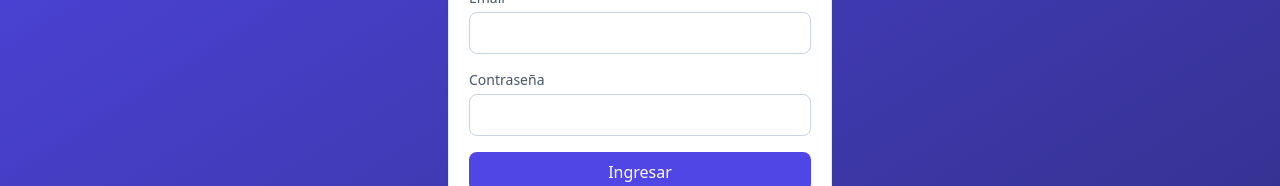
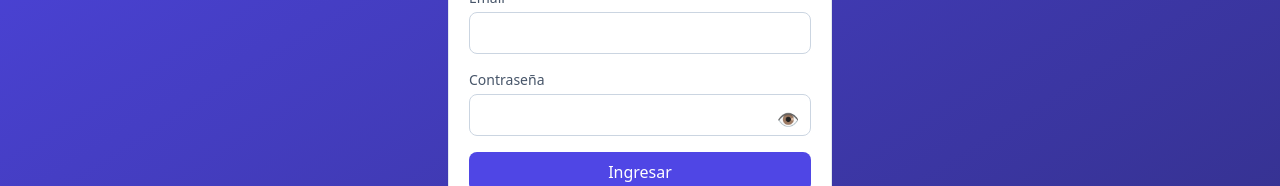
Before and after one commit to Gonchix07/giftcards-app, a React (Vite) app: page /login in a window 1280 px wide. Shown: the part 320-506 px from the top of the page. Built offline with nearby package versions, Linux system fonts and the light colour scheme; no server answers.

Commit message:
Dashboard

```diff
--- a/src/pages/AdminHome.jsx
+++ b/src/pages/AdminHome.jsx
@@ -32,7 +32,7 @@ export default function AdminHome() {
       // Fecha de corte según el período elegido (0 = todo el historial)
       const desde = dias > 0 ? new Date(Date.now() - dias * 86400000).toISOString() : null
 
-      let gcq = supabase.from('giftcards').select('empresa_id, monto_max, cliente_id, created_at')
+      let gcq = supabase.from('giftcards').select('empresa_id, monto_max, cliente_id, created_at, estado')
       let txq = supabase.from('transacciones').select('monto, created_at, giftcards(empresa_id)')
       if (desde) {
         gcq = gcq.gte('created_at', desde)
@@ -54,7 +54,8 @@ export default function AdminHome() {
           .filter((t) => t.giftcards?.empresa_id === e.id)
           .reduce((a, t) => a + Number(t.monto), 0)
         const clientes = new Set(propias.filter((c) => c.cliente_id).map((c) => c.cliente_id)).size
-        return { id: e.id, nombre: e.nombre, activo: e.activo, emitido, usado, cantidad: propias.length, clientes }
+        const canjeadas = propias.filter((c) => c.estado === 'agotada').length
+        return { id: e.id, nombre: e.nombre, activo: e.activo, emitido, usado, cantidad: propias.length, clientes, canjeadas }
       })
 
       setEmpresas(porEmpresa.sort((a, b) => (b.activo ? 1 : 0) - (a.activo ? 1 : 0)))
@@ -122,10 +123,11 @@ export default function AdminHome() {
                         <span className="text-xs font-normal text-indigo-600">Ver gift cards →</span>
                       </span>
                     </h3>
-                    <div className="grid grid-cols-2 gap-3">
+                    <div className="grid grid-cols-3 gap-3">
                       <MiniStat label="Total emitido" value={money(e.emitido)} />
                       <MiniStat label="Total usado" value={money(e.usado)} />
                       <MiniStat label="Gift cards" value={e.cantidad} />
+                      <MiniStat label="Canjeadas" value={e.canjeadas} />
                       <MiniStat label="Clientes" value={e.clientes} />
                     </div>
                   </Card>
--- a/src/pages/Login.jsx
+++ b/src/pages/Login.jsx
@@ -9,6 +9,7 @@ export default function Login() {
   const [password, setPassword] = useState('')
   const [error, setError] = useState('')
   const [loading, setLoading] = useState(false)
+  const [showPass, setShowPass] = useState(false)
   const navigate = useNavigate()
 
   // Si ya hay sesión (y terminó de cargar el perfil), ir a la raíz que redirige por rol
@@ -52,14 +53,25 @@ export default function Login() {
             required
             autoComplete="email"
           />
+          <div className="relative">
             <Input
               label="Contraseña"
-            type="password"
+              type={showPass ? 'text' : 'password'}
               value={password}
               onChange={(e) => setPassword(e.target.value)}
               required
               autoComplete="current-password"
             />
+            <button
+              type="button"
+              onClick={() => setShowPass((v) => !v)}
+              className="absolute right-3 bottom-2 text-slate-400 hover:text-slate-600 text-lg leading-none"
+              tabIndex={-1}
+              aria-label={showPass ? 'Ocultar contraseña' : 'Mostrar contraseña'}
+            >
+              {showPass ? '🙈' : '👁️'}
+            </button>
+          </div>
           {error && <p className="text-sm text-red-600">{error}</p>}
           <Button type="submit" className="w-full" disabled={loading}>
             {loading ? 'Ingresando…' : 'Ingresar'}
```
Lines whose indentation alone changed are shown as unchanged.
